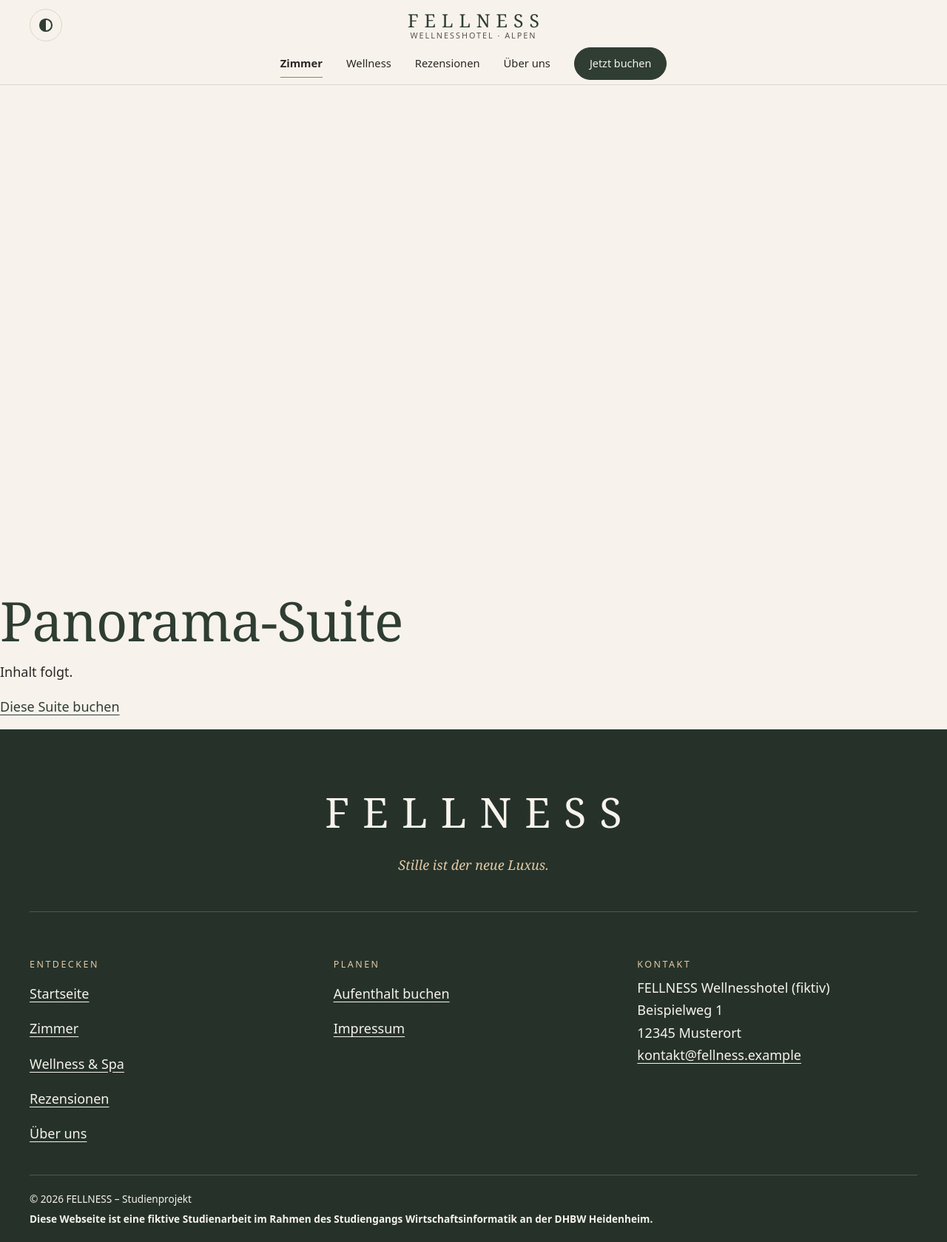
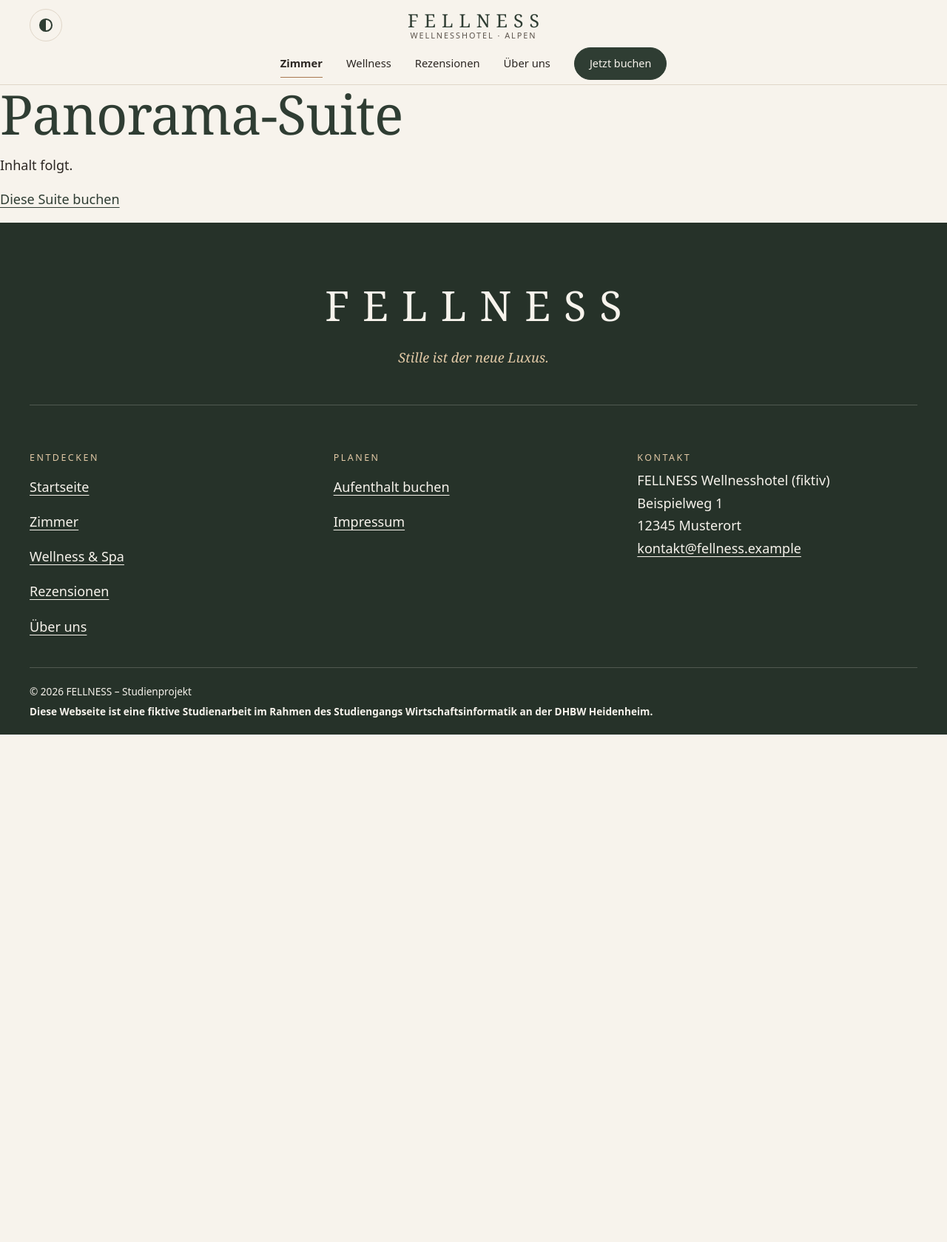
Before and after one commit to rmhodus/website-projekt, a plain HTML site: page zimmer-detail.html in a window 1280 px wide. Shown: the whole page at 74% size. After the commit the page ends 993 px from the top, so only its background shows below. Drawn offline with Linux system fonts and the light colour scheme.

Commit message:
fix: doppelte header- und footer-Tags entfernt

```diff
--- a/zimmer-detail.html
+++ b/zimmer-detail.html
@@ -7,7 +7,6 @@
   <link rel="stylesheet" href="css/style.css">
 </head>
 <body>
-  <header>
   <input type="checkbox" id="darkmode-toggle" class="visually-hidden">
   <div class="site-wrapper">
     <a class="skip-link" href="#main">Zum Inhalt springen</a>
@@ -32,15 +31,13 @@
         </nav>
       </div>
     </header>
-  </header>
 
-  <main id="main">
-    <h1>Panorama-Suite</h1>
-    <p>Inhalt folgt.</p>
-    <p><a href="buchung.html">Diese Suite buchen</a></p>
-  </main>
+    <main id="main">
+      <h1>Panorama-Suite</h1>
+      <p>Inhalt folgt.</p>
+      <p><a href="buchung.html">Diese Suite buchen</a></p>
+    </main>
 
-  <footer>
     <footer class="site-footer">
       <div class="container">
         <div class="footer-head">
@@ -82,6 +79,5 @@
       </div>
     </footer>
   </div>
-  </footer>
 </body>
 </html>
```
Also changed, not shown: buchung.html (+0 -4 lines), index.html (+3 -4 lines), zimmer.html (+6 -5 lines).
